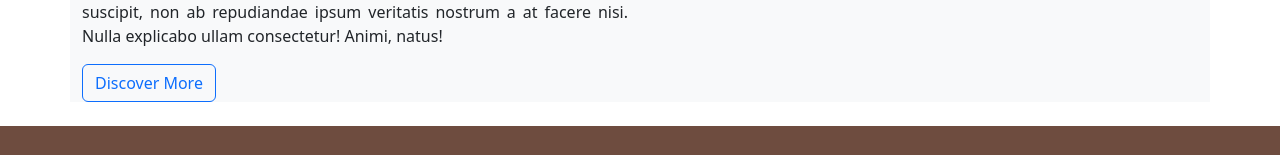
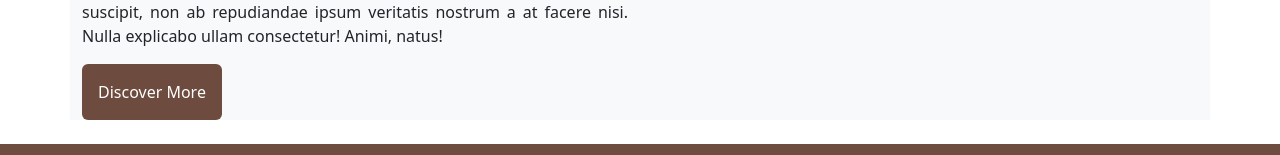
Before and after one commit to Nathaniyell/Urua-Uyo, a React (Vite) app: page / in a window 1280 px wide. Shown: the part 306-461 px from the top of the page. Built offline with nearby package versions, Linux system fonts and the light colour scheme; no server answers.

Commit message:
update Home.tsx and home.css

```diff
--- a/src/pages/Home/Home.tsx
+++ b/src/pages/Home/Home.tsx
@@ -28,7 +28,7 @@ const Home = () => {
             at facere nisi. Nulla explicabo ullam consectetur! Animi, natus!
           </p>
           <LinkContainer to="/store">
-            <Button variant="outline-primary">Discover More</Button>
+            <button className="p-3 rounded button">Discover More</button>
           </LinkContainer>
         </Col>
         <div className="carousel__div">
--- a/src/pages/Home/home.css
+++ b/src/pages/Home/home.css
@@ -11,3 +11,12 @@
   display: grid;
   place-items: center;
 }
+button.button {
+  background-color: #552d1ed9 !important;
+  all: unset;
+  color: white;
+  transition: all ease-in-out;
+}
+button:hover {
+  transform: scale(0.8);
+}
```
